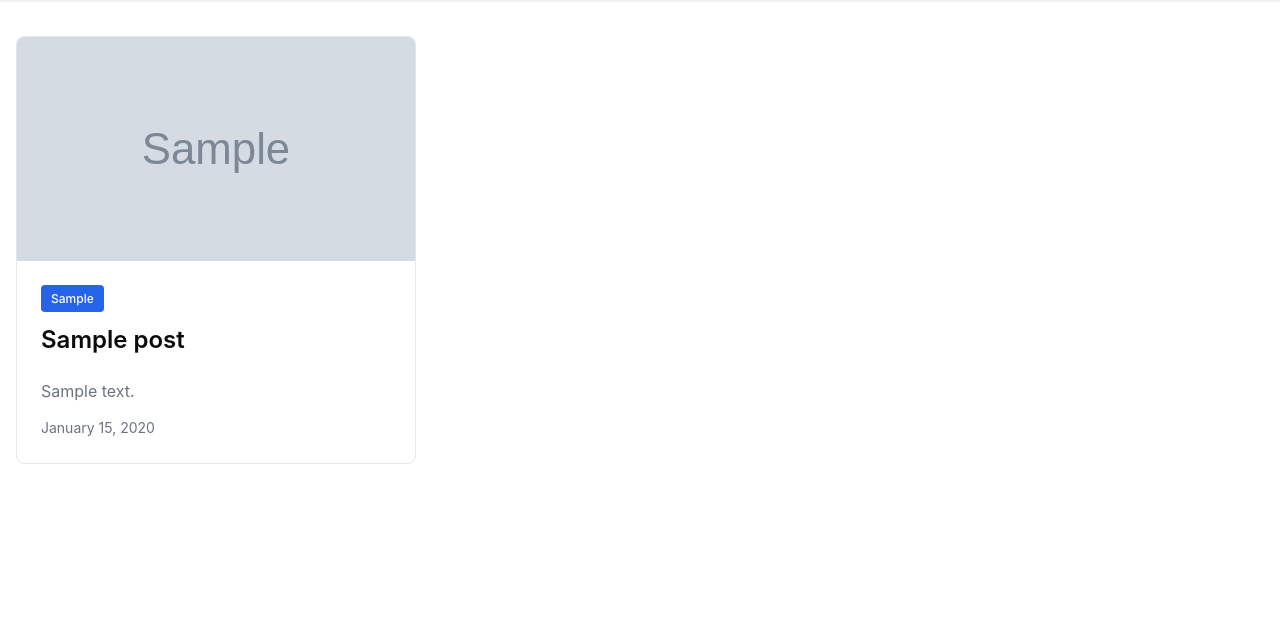
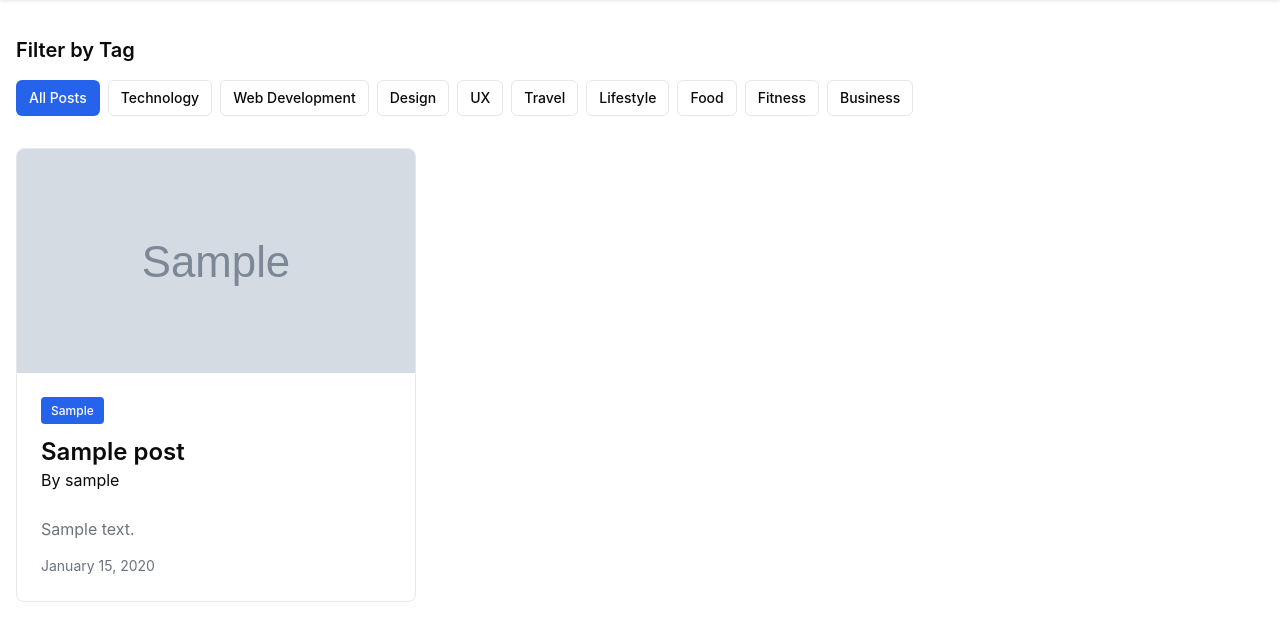
Before and after one commit to CloudsifyV2/project2_WebsiteDevelopment, a PHP site: page /hub.php in a window 1280 px wide. Shown: the part 64-705 px from the top of the page. Run offline with PHP 8.4, Linux system fonts and the light colour scheme; tables that the repository leaves empty or names only in its code hold one stand-in row (values such as "Sample post"); grey boxes marked "Sample" are stand-in pictures.

Commit message:
Add Post filters back

```diff
--- a/hub.php
+++ b/hub.php
@@ -5,7 +5,7 @@ include 'components/navbar.php';
 
 // Function to create a URL-friendly slug
 function slugify($text) {
-    $text = preg_replace('~[^\pL\d]+~u', '-', $text); // replace non letters/digits by -
+    $text = preg_replace('~[^\pL\d]+~u', '-', $text);
     $text = iconv('utf-8', 'us-ascii//TRANSLIT', $text);
     $text = preg_replace('~[^-\w]+~', '', $text);
     $text = trim($text, '-');
@@ -24,32 +24,58 @@ function slugify($text) {
 </head>
 <body>
 <main class="container">
-    <div class="blog-grid">
+
+  <!-- Tag Filter -->
+  <div class="filter-section">
+    <h3>Filter by Tag</h3>
+    <div class="tag-filters" id="tagFilters">
+      <span class="tag-badge active" data-tag="">All Posts</span>
+      <span class="tag-badge inactive" data-tag="Technology">Technology</span>
+      <span class="tag-badge inactive" data-tag="Web Development">Web Development</span>
+      <span class="tag-badge inactive" data-tag="Design">Design</span>
+      <span class="tag-badge inactive" data-tag="UX">UX</span>
+      <span class="tag-badge inactive" data-tag="Travel">Travel</span>
+      <span class="tag-badge inactive" data-tag="Lifestyle">Lifestyle</span>
+      <span class="tag-badge inactive" data-tag="Food">Food</span>
+      <span class="tag-badge inactive" data-tag="Fitness">Fitness</span>
+      <span class="tag-badge inactive" data-tag="Business">Business</span>
+    </div>
+  </div>
+
+  <!-- Blog Posts Grid -->
+  <div class="blog-grid" id="blogGrid">
     <?php
-        $sql = "SELECT * FROM posts ORDER BY date_posted DESC";
+    $sql = "
+      SELECT posts.*, users.username AS author_name
+      FROM posts
+      LEFT JOIN users ON posts.author_id = users.id
+      ORDER BY date_posted DESC
+    ";
     $result = $conn->query($sql);
 
     if ($result && $result->num_rows > 0) {
-            while ($row = $result->fetch_assoc()) {
-                $tagsArray = explode(',', $row['tags']);
-                $slug = slugify($row['title']);
-                $url = "post_content.php?id={$row['id']}&slug={$slug}";
+        while ($post = $result->fetch_assoc()) {
+            $tagsArray = explode(',', $post['tags']);
+            $slug = slugify($post['title']);
+            $url = "content.php?id={$post['id']}&slug={$slug}";
+            $author = $post['author_name'] ?? 'Unknown Author';
             ?>
-                <article class="blog-card" data-tags="<?php echo htmlspecialchars($row['tags']); ?>" onclick="window.location='<?php echo $url; ?>'">
+            <article class="blog-card" data-tags="<?php echo htmlspecialchars($post['tags']); ?>" onclick="window.location='<?php echo $url; ?>'">
               <div class="blog-card-image-container">
-                        <img src="<?php echo htmlspecialchars($row['image_url']); ?>" alt="<?php echo htmlspecialchars($row['title']); ?>" class="blog-card-image">
+                <img src="<?php echo htmlspecialchars($post['image_url']); ?>" alt="<?php echo htmlspecialchars($post['title']); ?>" class="blog-card-image">
               </div>
               <div class="blog-card-header">
                 <div class="blog-card-tags">
                   <?php foreach ($tagsArray as $t): ?>
-                                <span class="card-tag"><?php echo trim($t); ?></span>
+                    <span class="card-tag"><?php echo trim(htmlspecialchars($t)); ?></span>
                   <?php endforeach; ?>
                 </div>
-                        <h2 class="blog-card-title"><?php echo htmlspecialchars($row['title']); ?></h2>
+                <h2 class="blog-card-title"><?php echo htmlspecialchars($post['title']); ?></h2>
+                <p class="blog-card-author">By <?php echo htmlspecialchars($author); ?></p>
               </div>
               <div class="blog-card-content">
-                        <p class="blog-card-excerpt"><?php echo htmlspecialchars($row['excerpt']); ?></p>
-                        <p class="blog-card-date"><?php echo date('F j, Y', strtotime($row['date_posted'])); ?></p>
+                <p class="blog-card-excerpt"><?php echo htmlspecialchars($post['excerpt']); ?></p>
+                <p class="blog-card-date"><?php echo date('F j, Y', strtotime($post['date_posted'])); ?></p>
               </div>
             </article>
             <?php
@@ -57,9 +83,58 @@ function slugify($text) {
     } else {
         echo '<p>No posts found.</p>';
     }
+
     $conn->close();
     ?>
   </div>
+
+  <div class="no-results hidden" id="noResults">
+    <p>No posts found with the selected tag.</p>
+  </div>
+
 </main>
+
+<script>
+  // Tag filtering functionality
+  const tagFilters = document.querySelectorAll('.tag-badge');
+  const blogCards = document.querySelectorAll('.blog-card');
+  const blogGrid = document.getElementById('blogGrid');
+  const noResults = document.getElementById('noResults');
+
+  tagFilters.forEach(badge => {
+    badge.addEventListener('click', () => {
+      const selectedTag = badge.getAttribute('data-tag');
+
+      // Update active state
+      tagFilters.forEach(b => {
+        b.classList.remove('active');
+        b.classList.add('inactive');
+      });
+      badge.classList.add('active');
+      badge.classList.remove('inactive');
+
+      // Filter blog cards
+      let visibleCount = 0;
+      blogCards.forEach(card => {
+        const cardTags = card.getAttribute('data-tags').split(',');
+        if (selectedTag === '' || cardTags.includes(selectedTag)) {
+          card.classList.remove('hidden');
+          visibleCount++;
+        } else {
+          card.classList.add('hidden');
+        }
+      });
+
+      // Show/hide no results message
+      if (visibleCount === 0) {
+        blogGrid.classList.add('hidden');
+        noResults.classList.remove('hidden');
+      } else {
+        blogGrid.classList.remove('hidden');
+        noResults.classList.add('hidden');
+      }
+    });
+  });
+</script>
 </body>
 </html>
```
Lines whose indentation alone changed are shown as unchanged.
